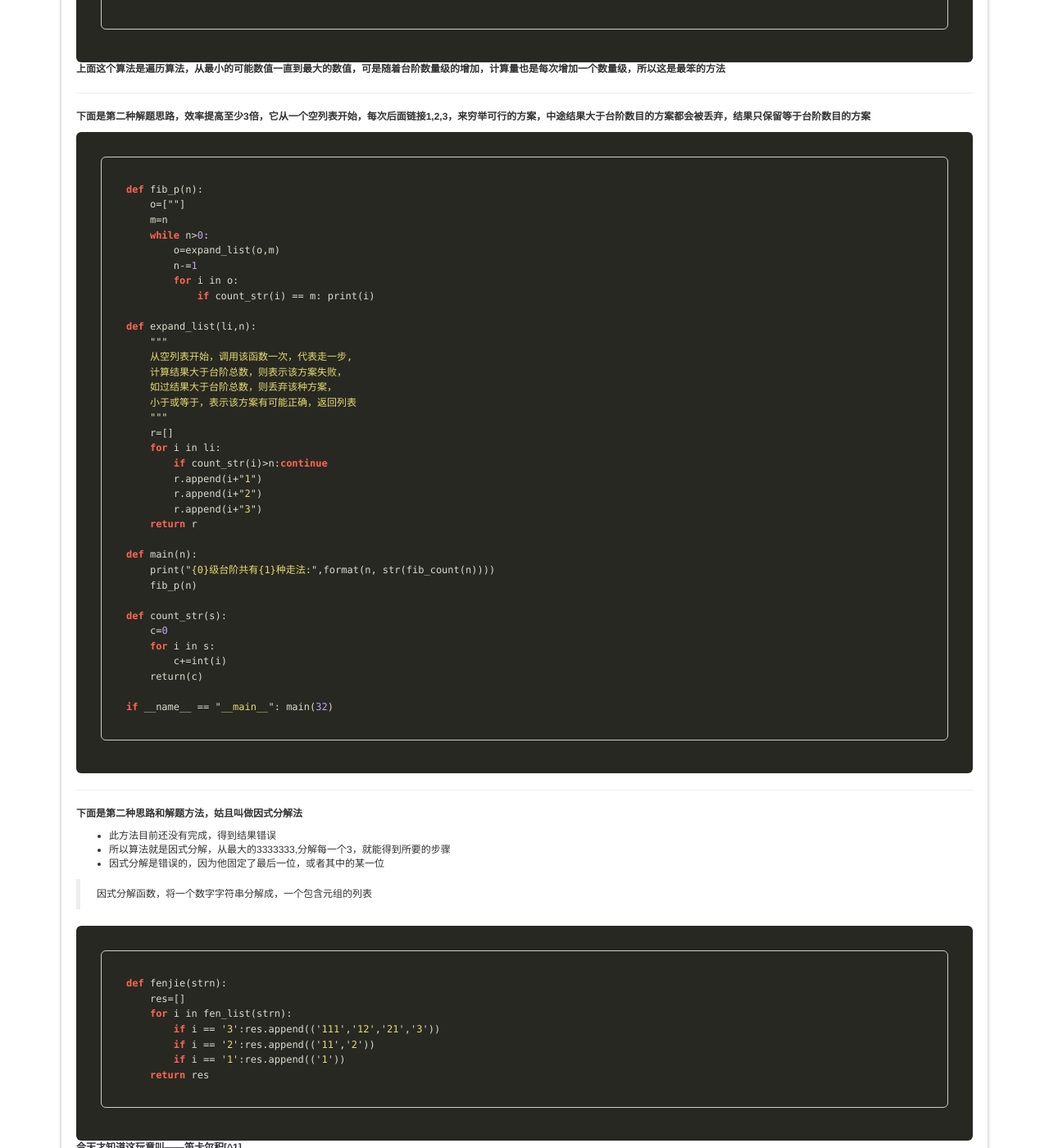
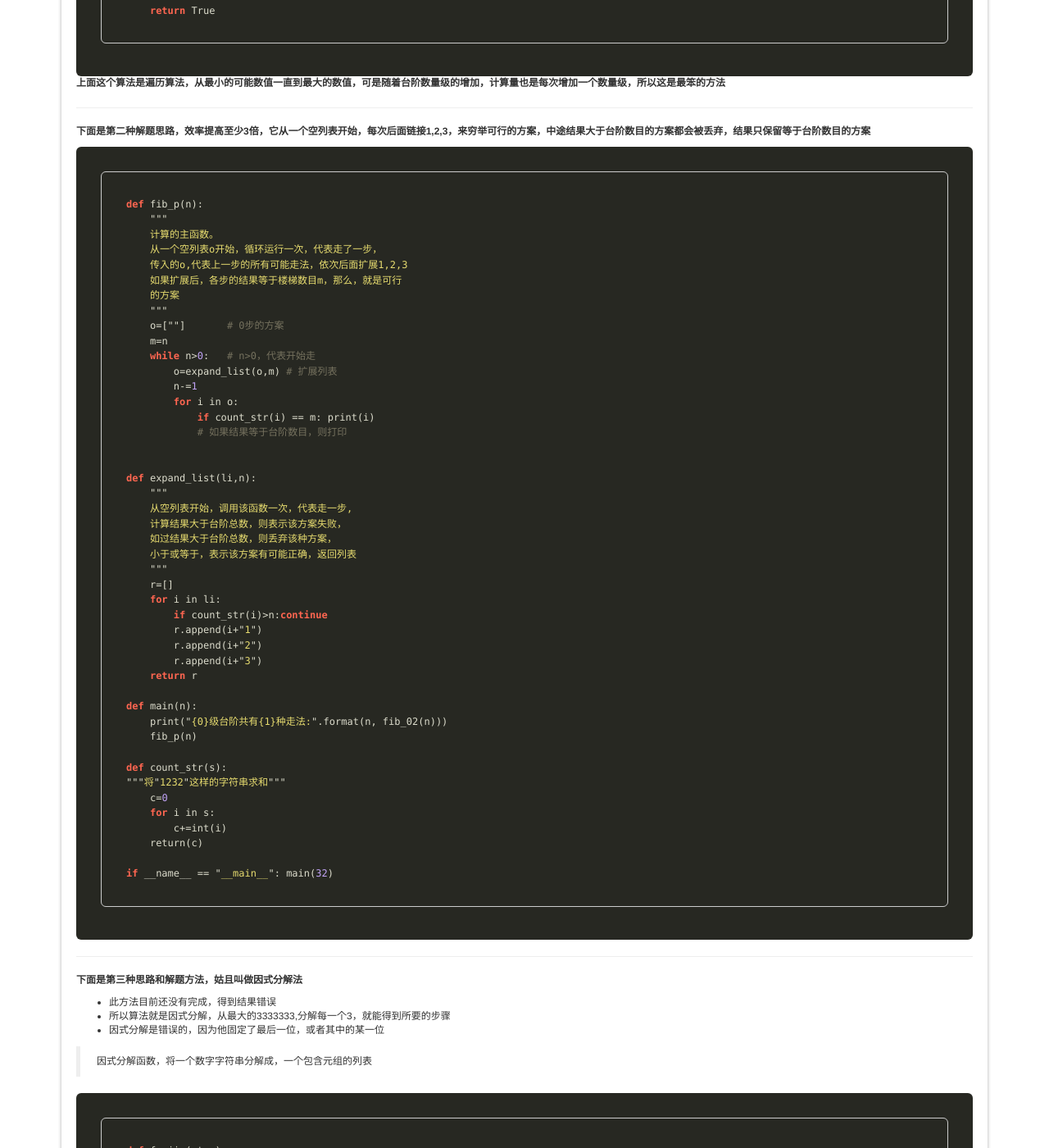
Before and after one commit to hlowd/hlowd.github.io, a Jekyll site: the page built from _posts/2017-3-29-牛顿家的楼梯.md, in a window 1280 px wide and 1400 px high, scrolled down 3367 px. Shown: the whole window at 82% size. Built offline with Jekyll 4.4.1, drawn with Linux system fonts in a browser that asks for light colours; our own code applies the rules of GitHub Pages for plain Markdown files; some of the changed text lies outside the part shown.

Commit message:
Update 2017-3-29-牛顿家的楼梯.md

````diff
--- a/_posts/2017-3-29-牛顿家的楼梯.md
+++ b/_posts/2017-3-29-牛顿家的楼梯.md
@@ -40,6 +40,8 @@
     return c
 ```
 
+---
+
 **如果要得到每一步具体的走法，怎么解决？**
 > 这是一个没有个数的求和问题
 * 最大步数: 每次走一阶，那么步子数就是n
@@ -52,17 +54,21 @@
 |x**y|x的y次方|
 |x // y|两数相除向下取整 (5//3)=1,(-5//3)=-2|
 
+---
+
+**确定一个遍历的范围，避免从1开始，提高效率**
+
 ```python
-def big(n =1):
+def large(n=1):
+"""返回全是1的走法，步数最大"""
     if n <=0: return None
     s=''
     for i in range(n):
         s+=str(1)
     return s
-```
 
-```python
 def little(n):
+"""返回全是3的走法，步数最小"""
     i = n//3
     if i < 1:return None
     s=""
@@ -135,13 +141,22 @@
 
 ```python
 def fib_p(n):
-    o=[""]
+    """
+    计算的主函数。
+    从一个空列表o开始，循环运行一次，代表走了一步，
+    传入的o,代表上一步的所有可能走法，依次后面扩展1,2,3
+    如果扩展后，各步的结果等于楼梯数目m，那么，就是可行
+    的方案
+    """
+    o=[""]       # 0步的方案
     m=n
-    while n>0:
-        o=expand_list(o,m)
+    while n>0:   # n>0，代表开始走
+        o=expand_list(o,m) # 扩展列表
         n-=1
         for i in o:
             if count_str(i) == m: print(i)
+            # 如果结果等于台阶数目，则打印
+
 
 def expand_list(li,n):
     """
@@ -159,10 +174,11 @@
     return r
 
 def main(n):
-    print("{0}级台阶共有{1}种走法:",format(n, str(fib_count(n))))
+    print("{0}级台阶共有{1}种走法:".format(n, fib_02(n)))
     fib_p(n)
 
 def count_str(s):
+"""将"1232"这样的字符串求和"""
     c=0
     for i in s:
         c+=int(i)
@@ -171,12 +187,9 @@
 if __name__ == "__main__": main(32)
 ```
 
-
-
-
 ---
 
-**下面是第二种思路和解题方法，姑且叫做因式分解法**
+**下面是第三种思路和解题方法，姑且叫做因式分解法**
 * 此方法目前还没有完成，得到结果错误
 * 所以算法就是因式分解，从最大的3333333,分解每一个3，就能得到所要的步骤
 * 因式分解是错误的，因为他固定了最后一位，或者其中的某一位
````
Also changed, not shown: other parts of _posts/2017-3-29-牛顿家的楼梯.md (+1 -1 lines).
